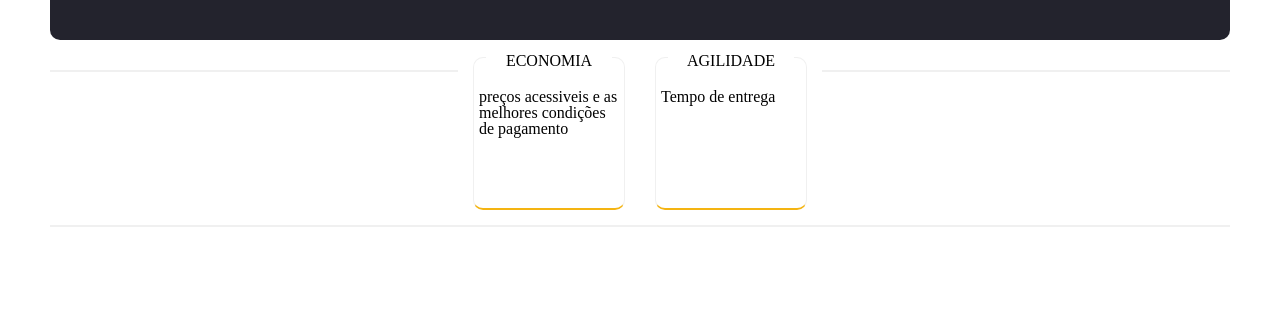
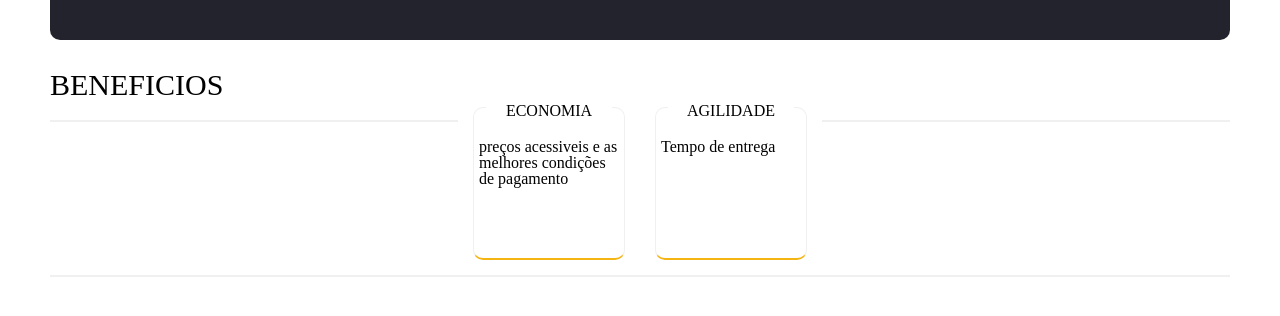
Before and after one commit to davidgamaserrate1/mrios-marcenaria, a React (Create React App) app: page / in a window 1280 px wide. Shown: the part 350-666 px from the top of the page. Built offline with nearby package versions, Linux system fonts and the light colour scheme.

Commit message:
feat: section description

```diff
--- a/src/compents/benefits/benefit-item/index.js
+++ b/src/compents/benefits/benefit-item/index.js
@@ -2,7 +2,9 @@ import './benefit-item-styles.css'
 
 const BenefitItem = (props) => {
     return (
+
         <div className="benefit-item">
+
             <div className='benefit-tittle'> {props.titulo}</div>
             <div className='benefit-description'> {props.description}</div>
 
--- a/src/compents/benefits/benefits-styles.css
+++ b/src/compents/benefits/benefits-styles.css
@@ -1,5 +1,11 @@
+h2 {
+    font-size: 30px;
+    margin: 0 50px -20px 50px;
+    text-transform: uppercase;
+}
+
 #benefits {
-    margin: 30px 50px;
+    margin: 40px 50px;
     border-bottom: 2px solid #f0f0f0f0;
     border-top: 2px solid #f0f0f0f0;
     display: flex;
--- a/src/compents/benefits/index.js
+++ b/src/compents/benefits/index.js
@@ -4,6 +4,8 @@ import BenefitItem from './benefit-item'
 
 const Benefits = () => {
     return (
+        <>
+            <h2>beneficios</h2>
             <section id="benefits">
                 <div className='benefit-items'>
 
@@ -12,6 +14,7 @@ const Benefits = () => {
                 </div>
 
             </section>
+        </>
     )
 }
 
```
Lines whose indentation alone changed are shown as unchanged.
